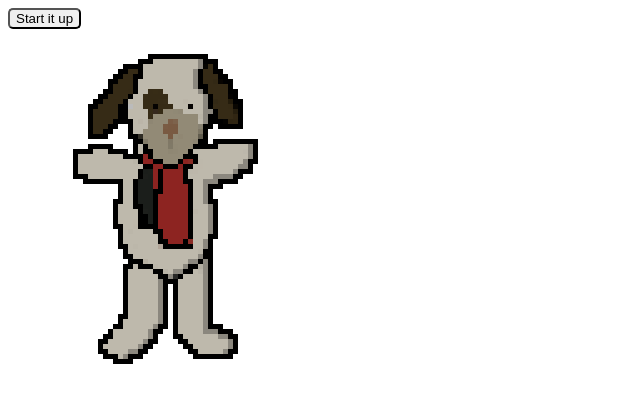
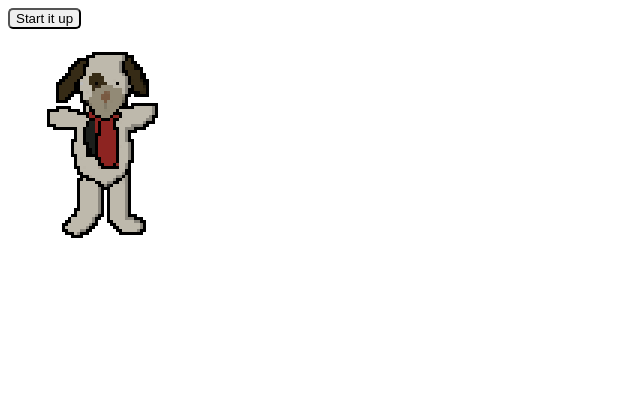
Before and after one commit to p3z/Minty, a plain HTML site: page index.html in a window 1280 px wide. Both pictures are taken after a click on the button "Start it up". Shown: the whole page, without its empty margins (0-640 px from the left). Drawn offline with Linux system fonts and the light colour scheme.

Commit message:
Cause only one to be built at a time

```diff
--- a/canvas.js
+++ b/canvas.js
@@ -1,16 +1,17 @@
-function initGrid(){
+function build(){
+    // Destroy the previous
+    container.innerHTML = "";
 
-    // Grab the data first (ensure it only updates the array once we've got it)
+    // Grab the data first
     var scannedImg = scanImg(64);
     var pixelsList = [].concat(...scannedImg);
 
-    buildRows(); // Build all rows
-    addPixels(); // Add pixels to them
+    buildRows(); // Build row infrastructure
+    addPixels(); // Add 'pixels' to them
 
     var pixelContainers = document.getElementsByClassName('pixel'); // Grab the newly built 'pixels'
-    // pixelContainers[50].style.background = "red"; // This works as you'd expect
 
-    // Now paint the rendered div with the data from the image
+    // Now paint the rendered 'pixel' div with the color data from the image
     for(var i = 0; i < pixelContainers.length; i++){
         var thisPixel = pixelContainers[i];
         var color = `rgb(${pixelsList[i]})`;
@@ -21,15 +22,10 @@ function initGrid(){
 
 }// end function
 
-window.addEventListener('DOMContentLoaded', () => {
 
-});
 
-window.onload = function(){
-
-}
 
 btn.addEventListener("click", function(){
-    console.log("Button pressed");
-    initGrid();
+    console.log("Build started");
+    build();
 })
--- a/main.css
+++ b/main.css
@@ -19,8 +19,8 @@ body{
 
 .pixel{
     box-sizing: border-box !important;
-    width: 5px;
-    height: 5px;
+    width: 3px;
+    height: 3px;
     /* border: 1px solid black; */
 }
 
```
